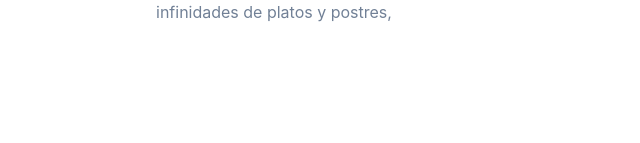
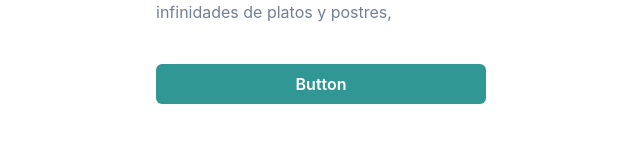
Before and after one commit to DigiCris/Cryptofertas, a React (Create React App) app in the folder front-end/: page /productDetails in a window 1280 px wide. Shown: the part 737-880 px from the top of the page, without its empty margins (319-959 px from the left). Before the commit the page ends 809 px from the top, so only its background shows below. Built offline with nearby package versions, Linux system fonts and the light colour scheme; what @web3-react/core, @web3-react/injected-connector would draw is missing.

Commit message:
added button

```diff
--- a/front-end/src/components/productDescription/index.js
+++ b/front-end/src/components/productDescription/index.js
@@ -9,7 +9,6 @@ import {
     VStack,
     Image,
   } from '@chakra-ui/react';
-  import { Button, ButtonGroup } from '@chakra-ui/react';
   import { Flex, Spacer } from '@chakra-ui/react'  ;
   import { Badge } from '@chakra-ui/react';
   const IMAGE =
--- a/front-end/src/views/productDetails/index.js
+++ b/front-end/src/views/productDetails/index.js
@@ -5,6 +5,8 @@ import {
   Heading,
   Text
 } from '@chakra-ui/react';
+
+import { Button, ButtonGroup } from '@chakra-ui/react';
 
 const ProductDetails = () => {
   return (
@@ -23,6 +25,7 @@ const ProductDetails = () => {
     <Text color={'gray.500'} mb={6}> Un delicado proceso de selección electrónica del grano garantizan más de un 90% de granos enteros, utilizados en infinidades de platos y postres,</Text>
     <Heading fontSize="sm" color={'gray.500'} >Product Description</Heading>
     <Text color={'gray.500'}> Un delicado proceso de selección electrónica del grano garantizan más de un 90% de granos enteros, utilizados en infinidades de platos y postres,</Text>
+    <Button colorScheme='teal'mt={10} w="100%">Button</Button>
     </Box>
     </Center>
     </>
```
